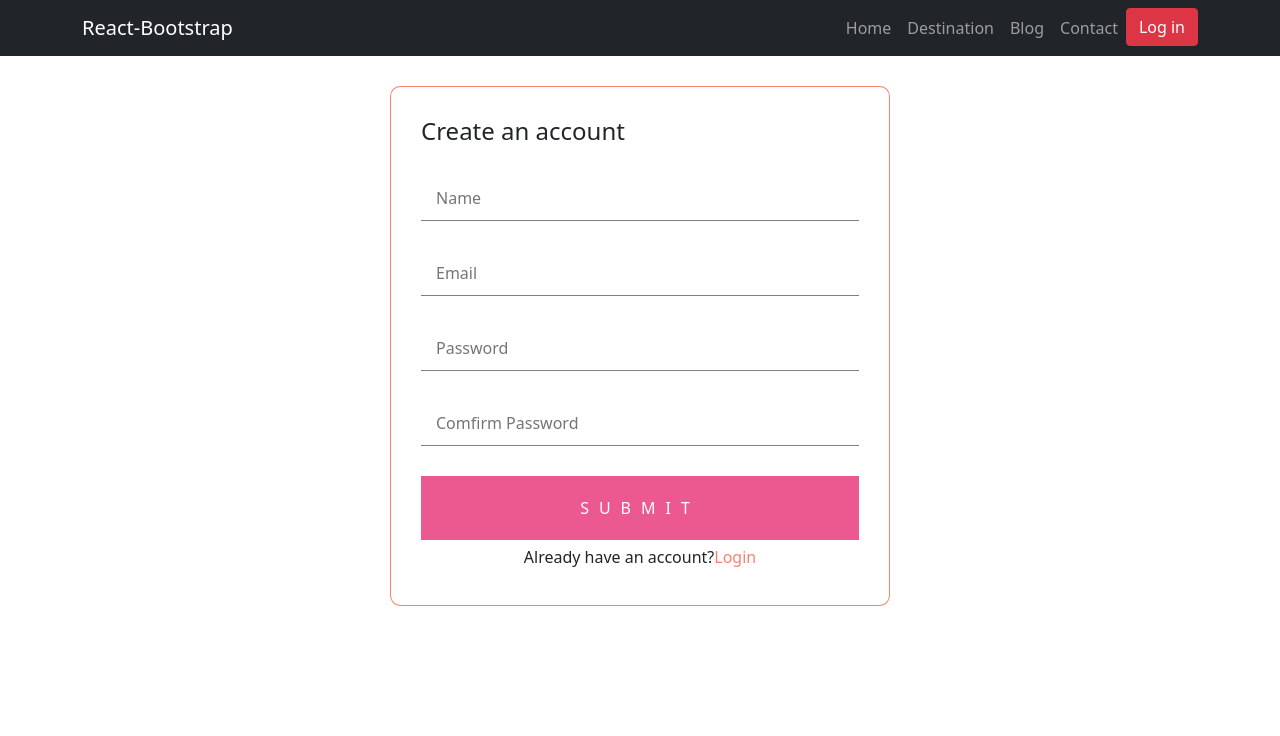
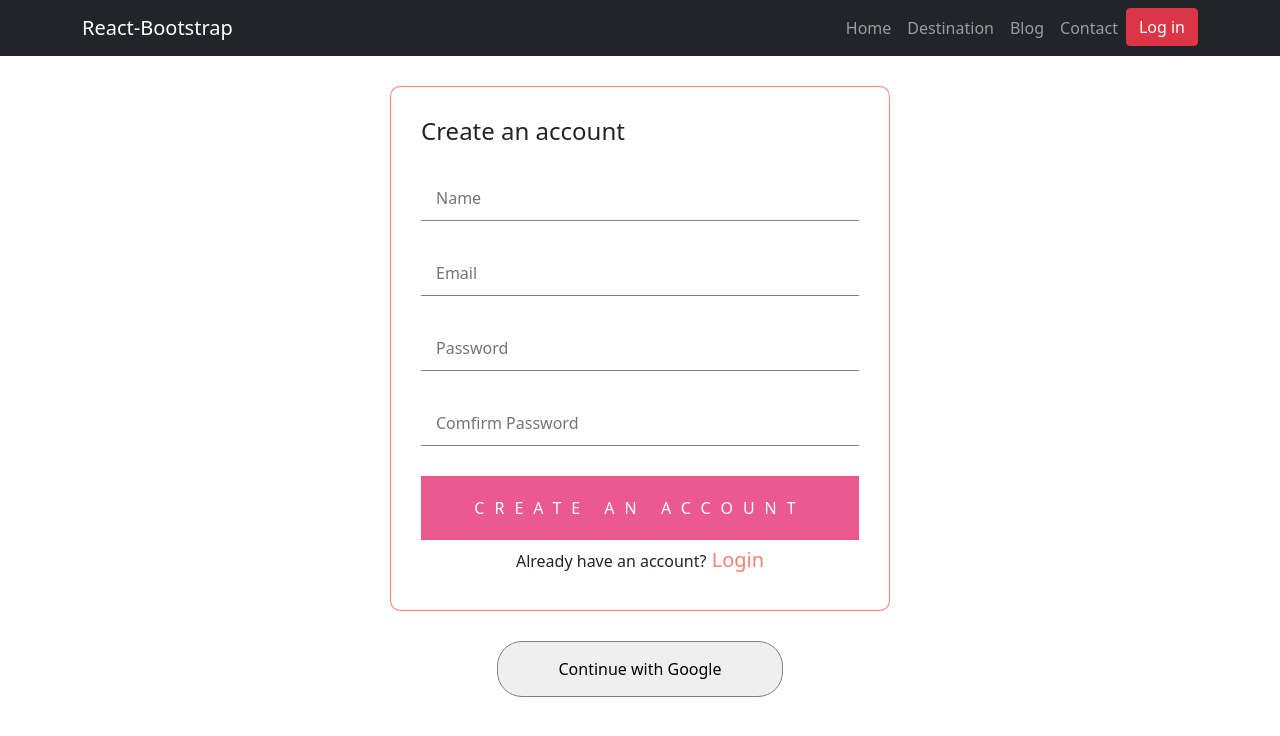
Before and after one commit to mehedihasanshipon/travelTheTown, a React (Create React App) app: page /login in a window 1280 px wide. Shown: the top 736 px of the page. Built offline with nearby package versions, Linux system fonts and the light colour scheme.

Commit message:
Google Sign in

```diff
--- a/src/App.js
+++ b/src/App.js
@@ -8,26 +8,36 @@ import {
 } from "react-router-dom";
 import RideDetails from './components/RideDetails/RideDetails';
 import Login from './components/Login/Login';
+import { createContext, useState } from 'react';
+import Blog from './components/Blog/Blog';
+import PrivateRoute from './components/PrivateRoute/PrivateRoute';
+export const UserContext = createContext();
 
 function App() {
+  const [loggedInUser,setLoggedInUser] = useState({});
   return (
+      <UserContext.Provider value={[loggedInUser,setLoggedInUser]}>
           <Router>
           <Header />
           <Switch>
             <Route exact path="/">
               <Home />
             </Route>
-          <Route path="/ride/:type">
+            <Route path="/home">
+              <Home />
+            </Route>
+            <PrivateRoute path="/ride/:type">
               <RideDetails />
-          </Route>
+            </PrivateRoute>
             <Route path="/login">
               <Login />
             </Route>
+            <PrivateRoute exact path="/blog">
+              <Blog />
+            </PrivateRoute>
           </Switch>
         </Router>
-      // <Header />
-      // <Home />
-
+      </UserContext.Provider>
   );
 }
 
--- /dev/null
+++ b/src/components/Blog/Blog.js
@@ -0,0 +1,11 @@
+import React from 'react';
+
+const Blog = () => {
+    return (
+        <div>
+            <h1>This is blog page</h1>
+        </div>
+    );
+};
+
+export default Blog;
--- a/src/components/Header/Header.js
+++ b/src/components/Header/Header.js
@@ -14,8 +14,8 @@ const Header = () => {
                 <Nav className="ms-auto">
                 <Link className="nav-link" to="/">Home</Link>
                 <Link className="nav-link" to="/">Destination</Link>
-                <Nav.Link href="#features">Blog</Nav.Link>
-                <Nav.Link href="#pricing">Contact</Nav.Link>
+                <Link className="nav-link" to="/blog">Blog</Link>
+                <Link className="nav-link" to="/contact">Contact</Link>
                 <Link to="/login"><button className="btn btn-danger">Log in</button></Link>
                 </Nav>
             </Navbar.Collapse>
--- a/src/components/Login/Login.css
+++ b/src/components/Login/Login.css
@@ -1,4 +1,4 @@
-form {
+.form-style{
     max-width: 500px;
     margin: 30px auto;
     padding: 30px;
@@ -7,16 +7,19 @@ form {
 }
 h1 {
     font-weight: 100;
-    color: white;
+    /* color: white; */
     text-align: center;
     padding-bottom: 10px;
     border-bottom: 1px solid rgb(79, 98, 148);
   }
-  /* .form {
-    background: #0e101c;
-    max-width: 400px;
-    margin: 0 auto;
-  } */
+  .altr-btn{
+    cursor: pointer;
+    font-size: 20px;
+  }
+  .altr-btn:hover{
+    color: green !important;
+  }
+
   p {
     color: #bf1650;
   }
@@ -38,16 +41,6 @@ h1 {
     margin-top: 30px !important;
     font-size: 14px;
   }
-  /* label {
-    line-height: 2;
-    text-align: left;
-    display: block;
-    margin-bottom: 13px;
-    margin-top: 20px;
-    color: white;
-    font-size: 14px;
-    font-weight: 200;
-  } */
   button[type="submit"],
 input[type="submit"] {
   background: #ec5990;
@@ -72,10 +65,6 @@ input[type="submit"]:active {
   border: 1px solid transparent;
   opacity: 0.8;
 }
-/* .App {
-    max-width: 600px;
-    margin: 0 auto;
-} */
 button[type="button"] {
     display: block;
     appearance: none;
@@ -96,3 +85,11 @@ button[type="button"] {
     padding: 10px 20px;
     border-radius: 4px;
   }
+  .google-button{
+    margin: auto;
+    text-align: center;
+    margin-bottom: 50px;
+    padding: 15px 60px;
+    border:1px solid gray;
+    border-radius: 25px;
+  }
--- a/src/components/Login/Login.js
+++ b/src/components/Login/Login.js
@@ -1,49 +1,105 @@
-import React, { useRef, useState } from "react";
+import React, { useContext, useRef, useState } from "react";
 import { useForm } from "react-hook-form";
 import "./Login.css";
 import firebase from "firebase/app";
 import "firebase/auth";
 import firebaseConfig from "../../firebase.config";
+import { Link, useHistory, useLocation } from "react-router-dom";
+import { UserContext } from "../../App";
 
 if(!firebase.apps.length){
     firebase.initializeApp(firebaseConfig);
 }
 
 const Login = () => {
-
+    const [loggedInUser,setLoggedInUser] = useContext(UserContext);
+    const history = useHistory();
+    const location = useLocation();
+    let { from } = location.state || { from: { pathname: "/" } };
+    const { register, errors, handleSubmit, watch } = useForm({
+        mode: "onBlur"
+      });
+      const [newUser,setNewUser] = useState(true);
   const [user,setUser] = useState({
       name:'',
       email:'',
-      password:''
-  })
-  console.log('SetUser',user);
-  const { register, errors, handleSubmit, watch } = useForm({});
+      password:'',
+      message: false,
+      error: ''
+  });
+
+
+
+//   console.log('SetUser',user);
+
   const password = useRef({});
   password.current = watch("password", "");
-  const onSubmit = async (data) => {
-    console.log(data);
+
+//   Email and password signup
+  const onSubmit = data => {
     setUser(data);
-    if(user.email && user.password){
+
+    if(newUser && user.email && user.password){
         firebase.auth().createUserWithEmailAndPassword(user.email, user.password)
         .then((userCredential) => {
+            const newUser = {...user};
+            newUser.message= true;
+            newUser.error = '';
+            setUser(newUser);
+        })
+        .catch((error) => {
+            var errorMessage = error.message;
+            const newUser = {...user};
+            newUser.message= false;
+            newUser.error = errorMessage;
+            setUser(newUser)
+            // ..
+        });
+    }
+
+    if(!newUser && user.email && user.password){
+        firebase.auth().signInWithEmailAndPassword(user.email, user.password)
+        .then((userCredential) => {
             // Signed in
-            var user = userCredential.user;
-            console.log(user);
+            // var user = userCredential.user;
+            const newUser = {...user};
+            newUser.message= true;
+            newUser.error = '';
+            setUser(newUser);
+            setLoggedInUser(newUser);
+            history.replace(from);
             // ...
         })
         .catch((error) => {
             var errorCode = error.code;
             var errorMessage = error.message;
-            console.log(errorCode,errorMessage);
-            // ..
+            const newUser = {...user};
+            newUser.message= false;
+            newUser.error = errorMessage;
+            setUser(newUser)
         });
     }
   };
+//   Google Sin in
+  var provider = new firebase.auth.GoogleAuthProvider();
+  const handleGoogleSignIn = ()=>{
+    firebase.auth()
+    .signInWithPopup(provider)
+    .then((result) => {
+        const {displayName, email} = result.user;
+        const signedInUser = {name: displayName, email}
+        setLoggedInUser(signedInUser);
+        history.replace(from);
+    }).catch((error) => {
+      var errorCode = error.code;
+      var errorMessage = error.message;
+    });
+  }
   return (
     <div>
-      <form onSubmit={(e) => e.preventDefault()}>
-        <h4>Create an account</h4>
-        <input type="text" name="name" placeholder="Name" ref={register({ required: true, maxLength: 20 })}/>
+      <form className="form-style" onBlur={handleSubmit(onSubmit)}>
+        <h4>{ newUser ? 'Create an account': 'Log in' }</h4>
+        { newUser && <input type="text" name="name" placeholder="Name" ref={register({ required: true, maxLength: 20 })}/>}
         {errors.name && <p>Name is required</p>}
 
         <input type="text" name="email" placeholder="Email" ref={register({ required: true, maxLength: 20,pattern:/\S+@\S+\.\S+/ })}/>
@@ -68,7 +124,7 @@ const Login = () => {
         {errors.password && <p>{errors.password.message}</p>}
         {/* {errors.password && <p>{errors.pattern.message}</p>} */}
 
-        <input
+        {newUser && <input
           name="password_repeat"
           type="password"
           placeholder="Comfirm Password"
@@ -76,12 +132,23 @@ const Login = () => {
             validate: (value) =>
               value === password.current || "The passwords do not match",
           })}
-        />
+        />}
         {errors.password_repeat && <p>{errors.password_repeat.message}</p>}
-        <input type="submit" onClick={handleSubmit(onSubmit)} />
-        <h6 className="text-center my-2">Already have an account?<span style={{color:'salmon'}}>Login</span></h6>
+
+        <input type="submit" onClick={handleSubmit(onSubmit)} value={newUser? 'Create an account':'Log in'} />
+        {
+            newUser
+            ? <h6 className="text-center my-2">Already have an account?<span className="altr-btn" onClick={()=>setNewUser(!newUser)} style={{color:'salmon'}}> Login</span></h6>
+            :<h6 className="text-center my-2">Do not have any account?<span className="altr-btn" onClick={()=>setNewUser(!newUser)} style={{color:'salmon'}}>  Create an account</span></h6>
+        }
+         <h6 className="text-center" style={{color:'red'}}>{user.error}</h6>
+        {
+            user.message && <h6 className="text-center" style={{color:'green'}}> User {newUser? 'created':'logged in' } successfully </h6>
+        }
+
       </form>
 
+        <button onClick={handleGoogleSignIn} className="google-button"> Continue with Google</button>
     </div>
   );
 };
--- /dev/null
+++ b/src/components/PrivateRoute/PrivateRoute.js
@@ -0,0 +1,26 @@
+import React, { useContext } from 'react';
+import { Redirect, Route } from 'react-router';
+import { UserContext } from '../../App';
+
+const PrivateRoute = ({children,...rest}) => {
+    const [loggedInUser,setLoggedInUser] = useContext(UserContext);
+    return (
+        <Route
+          {...rest}
+          render={({ location }) =>
+          loggedInUser.email ? (
+              children
+            ) : (
+              <Redirect
+                to={{
+                  pathname: "/login",
+                  state: { from: location }
+                }}
+              />
+            )
+          }
+        />
+    );
+};
+
+export default PrivateRoute;
--- a/src/components/RideDetails/RideDetails.js
+++ b/src/components/RideDetails/RideDetails.js
@@ -11,12 +11,12 @@ import FakeData from '../../FakeData/data.json';
 // {name:'Canon',category:'train'},{name:'Sony',category:'train'},{name:'Nikkon',category:'train'}]
 
 const RideDetails = () => {
-    console.log(FakeData);
+    // console.log(FakeData);
 
   const { type } = useParams();
   const [rides,setRides] = useState([]);
   const [search,setSearch] = useState(false);
-  console.log(rides);
+  // console.log(rides);
 
   useEffect(()=>{
 
--- a/src/components/Rides/Rides.js
+++ b/src/components/Rides/Rides.js
@@ -1,9 +1,9 @@
 import React from 'react';
 import { useHistory } from 'react-router';
-import './Rides.css'
+import './Rides.css';
 
 const Rides = (props) => {
-    console.log(props.ride)
+    // console.log(props.ride)
     const {title,imgUrl,rideType} = props.ride;
     const history = useHistory()
     const handleBook = (rideType) => {
```
Also changed, not shown: firebase.json (added), 1 other file (tests, documents, lock files or other folders). Lines whose indentation alone changed are shown as unchanged.
